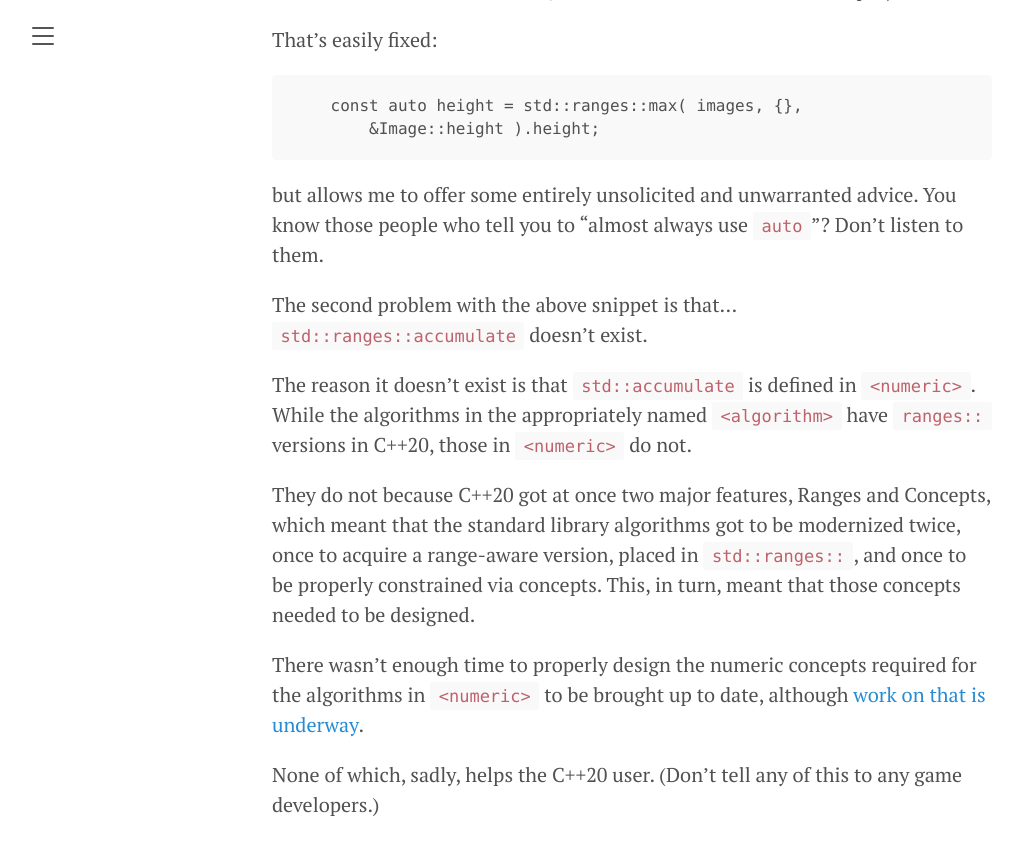
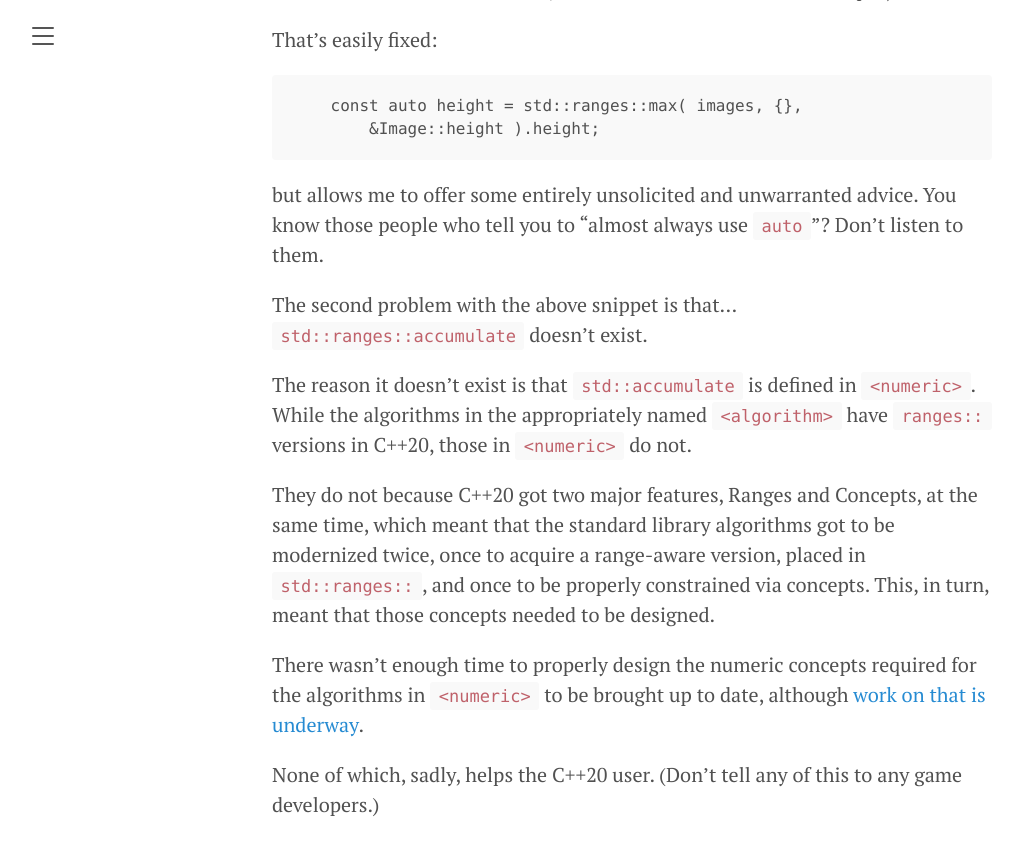
Before and after one commit to pdimov/blog, a Jekyll site: the page built from _posts/2020-05-16-c20-ranges-to-the-rescue.md, in a window 1280 px wide and 900 px high, scrolled down 2047 px. Shown: the top 855 px of the window, without its empty margins (8-1029 px from the left). Built offline with Jekyll 4.4.1, drawn with Linux system fonts in a browser that asks for light colours.

Commit message:
Minor edit

```diff
--- a/_posts/2020-05-16-c20-ranges-to-the-rescue.md
+++ b/_posts/2020-05-16-c20-ranges-to-the-rescue.md
@@ -101,11 +101,11 @@ The reason it doesn't exist is that `std::accumulate` is defined in `<numeric>`.
 While the algorithms in the appropriately named `<algorithm>` have `ranges::`
 versions in C++20, those in `<numeric>` do not.
 
-They do not because C++20 got at once two major features, Ranges and Concepts,
-which meant that the standard library algorithms got to be modernized twice,
-once to acquire a range-aware version, placed in `std::ranges::`, and once to
-be properly constrained via concepts. This, in turn, meant that those concepts
-needed to be designed.
+They do not because C++20 got two major features, Ranges and Concepts, at the
+same time, which meant that the standard library algorithms got to be
+modernized twice, once to acquire a range-aware version, placed in
+`std::ranges::`, and once to be properly constrained via concepts. This, in
+turn, meant that those concepts needed to be designed.
 
 There wasn't enough time to properly design the numeric concepts required for
 the algorithms in `<numeric>` to be brought up to date, although [work on that
```
